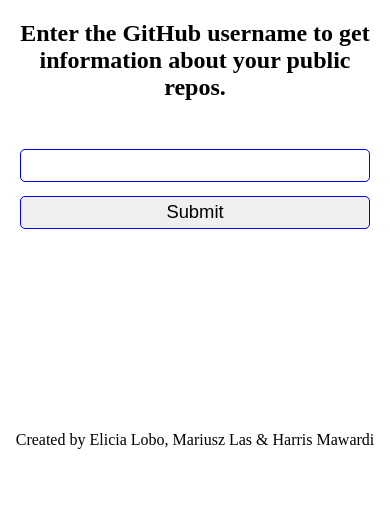
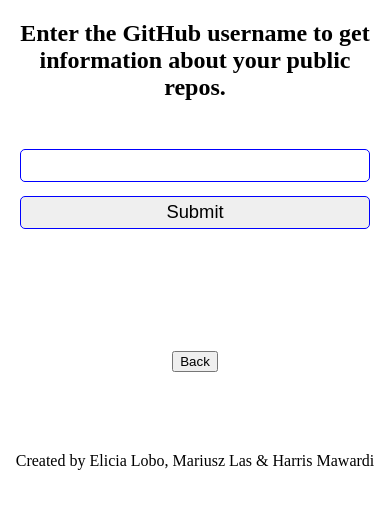
Before and after one commit to harrismawardi/github_repo_tracker, a React app: page /user in a window 390 px wide. Shown: the top 508 px of the page. Built offline with nearby package versions, Linux system fonts and the light colour scheme.

Commit message:
redirection logic moved to submit handler

```diff
--- a/src/components/Form/index.js
+++ b/src/components/Form/index.js
@@ -1,11 +1,13 @@
 import React, { useState } from 'react';
 import { useSelector, useDispatch } from 'react-redux';
 import { getResults } from '../../actions';
+import { Redirect } from 'react-router-dom';
 import './style.css';
 
 function Form() {
 
-    const [ username, setUsername ] = useState('');
+    const [username, setUsername] = useState('');
+    const [redirect, setRedirect] = useState()
     const dispatch = useDispatch();
 
     function updateInput(e) {
@@ -13,16 +15,26 @@ function Form() {
     }
 
     function handleSubmit(e) {
-        e.preventDefault();
-        getResults(dispatch, username);
+        try {
+            e.preventDefault();
+            getResults(dispatch, username);
+            setRedirect(<Redirect to='/user' />)
+        }catch(err){
+            console.log(err.message)
+        }
+
+        {/* { error!==false || ? <p role='alert'>{ error }</p> : <Redirect to='/user' /> } */ }
         setUsername('');
     }
 
-    return(
+    return (
+        <>
         <form aria-label="username-form" onSubmit={handleSubmit}>
-            <input aria-label="username" type="text" value={username} onChange={updateInput}/>
-            <input type="submit" value="Submit"/>
+            <input aria-label="username" type="text" value={username} onChange={updateInput} />
+            <input type="submit" value="Submit" />
         </form>
+        {redirect}
+        </>
     )
 }
 
--- a/src/layout/Header/index.js
+++ b/src/layout/Header/index.js
@@ -12,7 +12,7 @@ function Header() {
         <>
             <h2>Enter the GitHub username to get information about your public repos.</h2>
             <Form />
-            { error!==false ? <p role='alert'>{ error }</p> : <Redirect to='/user' /> }
+            {/* { error!==false || ? <p role='alert'>{ error }</p> : <Redirect to='/user' /> } */}
         </>
     )
 }
--- a/src/pages/Repo/index.js
+++ b/src/pages/Repo/index.js
@@ -6,7 +6,7 @@ import './style.css'
 const Repo = () => {
 
   return (
-    <div id='container'>
+    <div id='repo-page-container'>
         <Profile />
         <RepoCard />
         <BackButton />
--- a/src/pages/Repo/style.css
+++ b/src/pages/Repo/style.css
@@ -1,6 +1,5 @@
-#container {
+#repo-page-container {
     display: flex;
-    justify-content: space-around;
+    justify-content: space-between;
     align-items: flex-start;
-
 }
--- a/src/pages/User/index.js
+++ b/src/pages/User/index.js
@@ -1,12 +1,13 @@
 import React from "react";
-import { Profile, RepoList } from "../../components";
+import { BackButton, Profile, RepoList } from "../../components";
 import './style.css';
 
 const User = () => {
   return (
-    <div id="container">
+    <div id="user-page-container">
       <Profile />
       <RepoList />
+      <BackButton />
     </div>
   );
 };
--- a/src/pages/User/style.css
+++ b/src/pages/User/style.css
@@ -1,10 +1,12 @@
-#container {
+#user-page-container {
     display: flex;
     align-items:flex-start;
+    justify-content: space-between;
 }
 
+
 @media only screen and (max-width: 412px) {
-    #container {
+    #user-page-container {
         flex-direction: column;
         align-items: center;
     }
```
